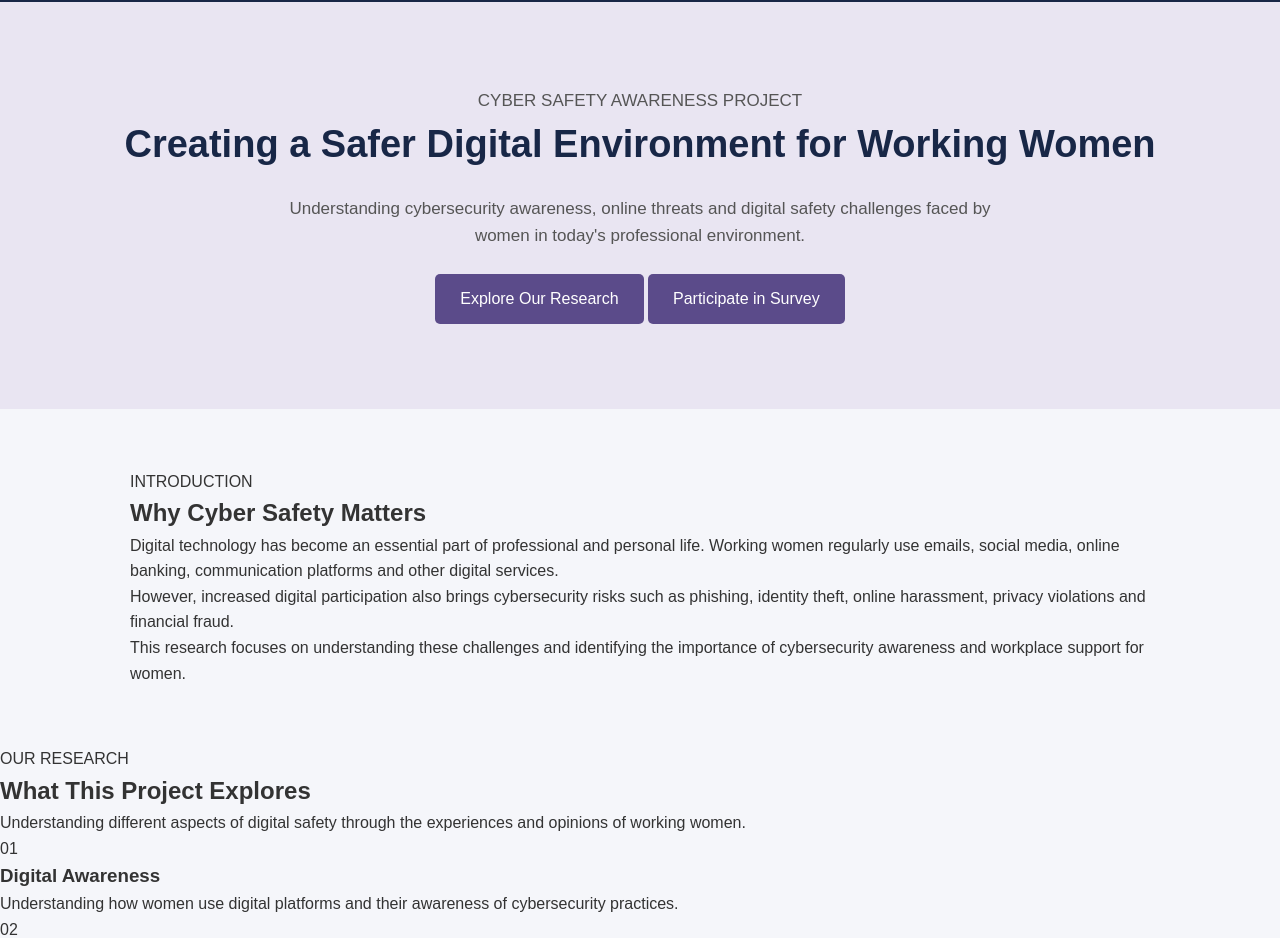
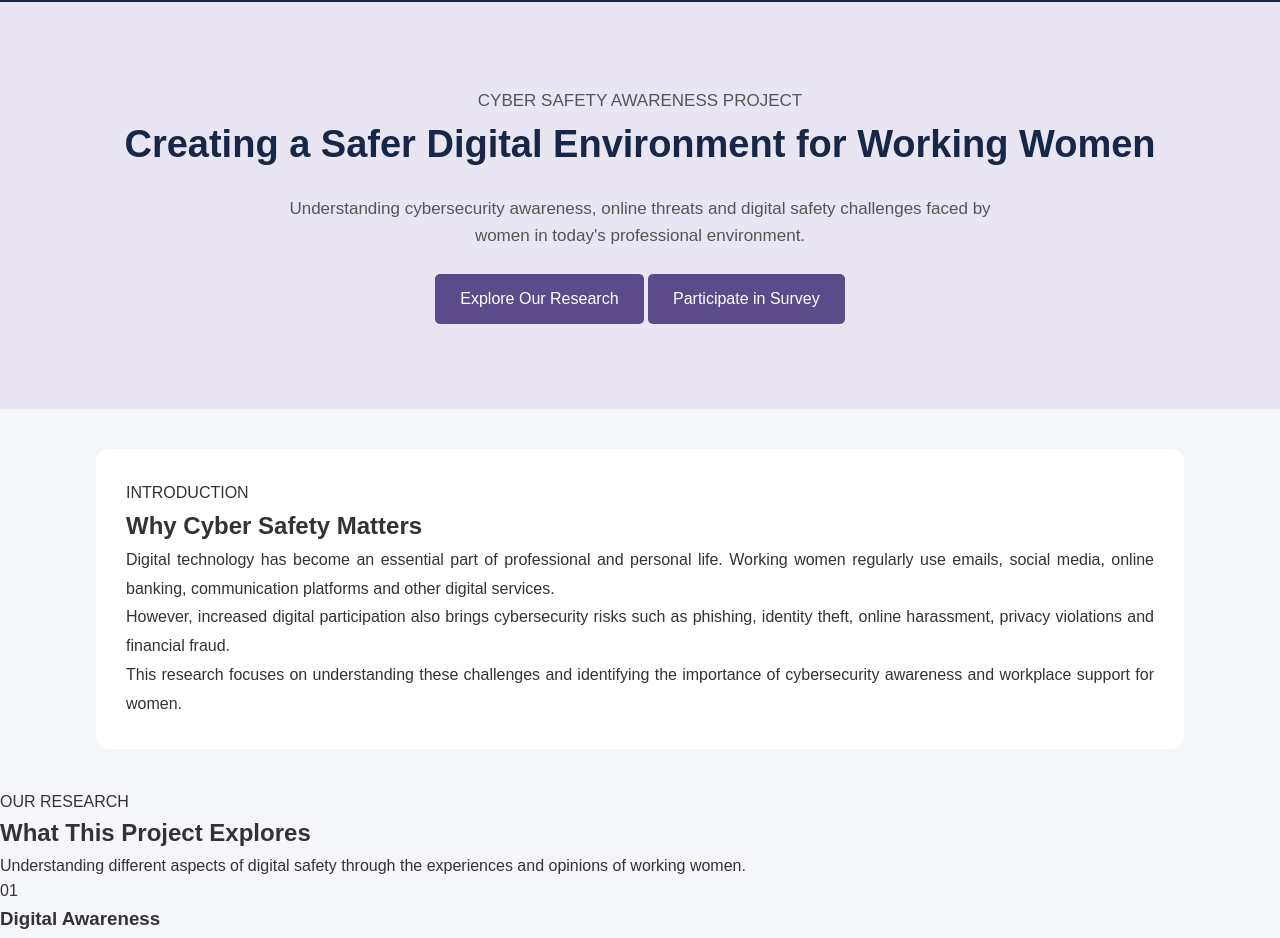
Before and after one commit to Ashtankarshweta143/working-women-cybersecurity, a plain HTML site: page index.html in a window 1280 px wide. Shown: the part 100-1038 px from the top of the page. Drawn offline with Linux system fonts and the light colour scheme.

Commit message:
Refactor CSS for improved structure and styling

```diff
--- a/style.css
+++ b/style.css
@@ -198,3 +198,17 @@ footer {
     padding: 30px 40px;
     box-sizing: border-box;
 }
+.introduction {
+    width: 85%;
+    max-width: 1100px;
+    margin: 40px auto !important;
+    padding: 30px;
+    background-color: white;
+    border-radius: 12px;
+    box-sizing: border-box;
+}
+
+.introduction p {
+    text-align: justify;
+    line-height: 1.8;
+}
```
